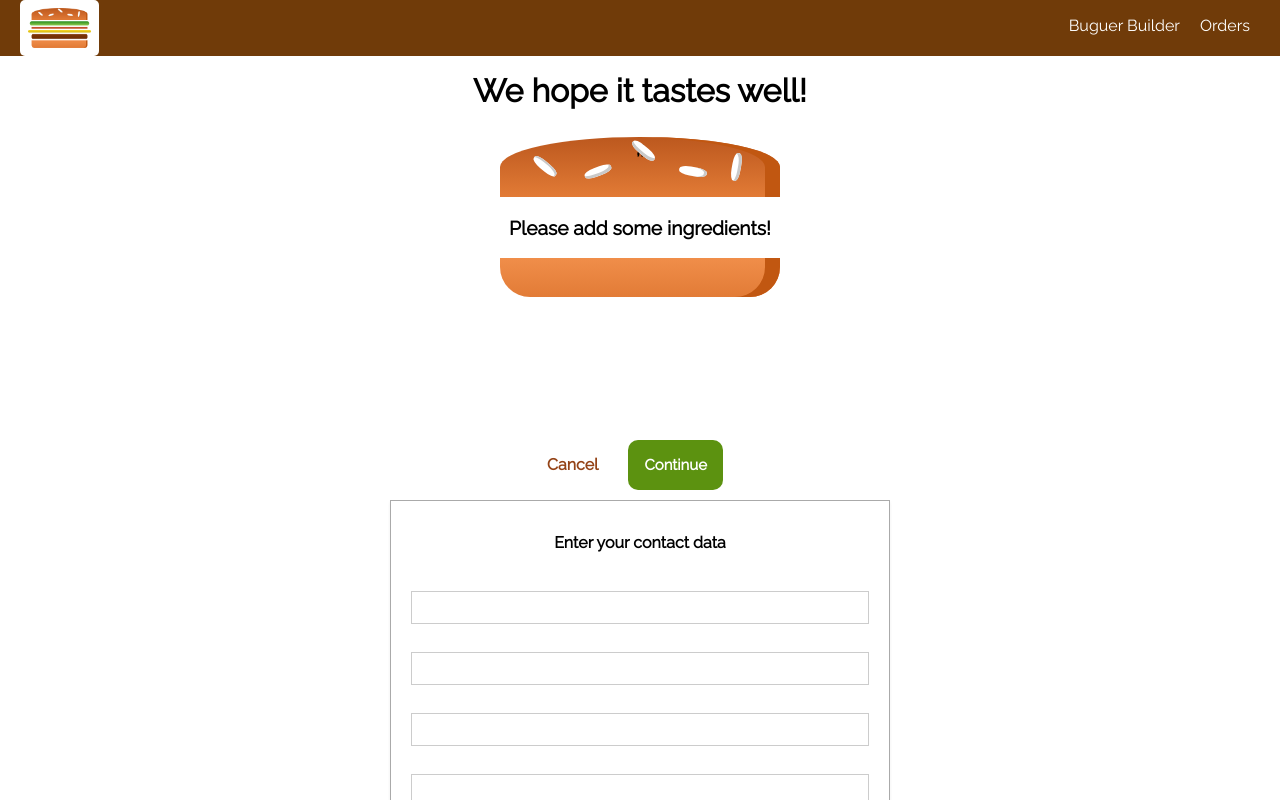
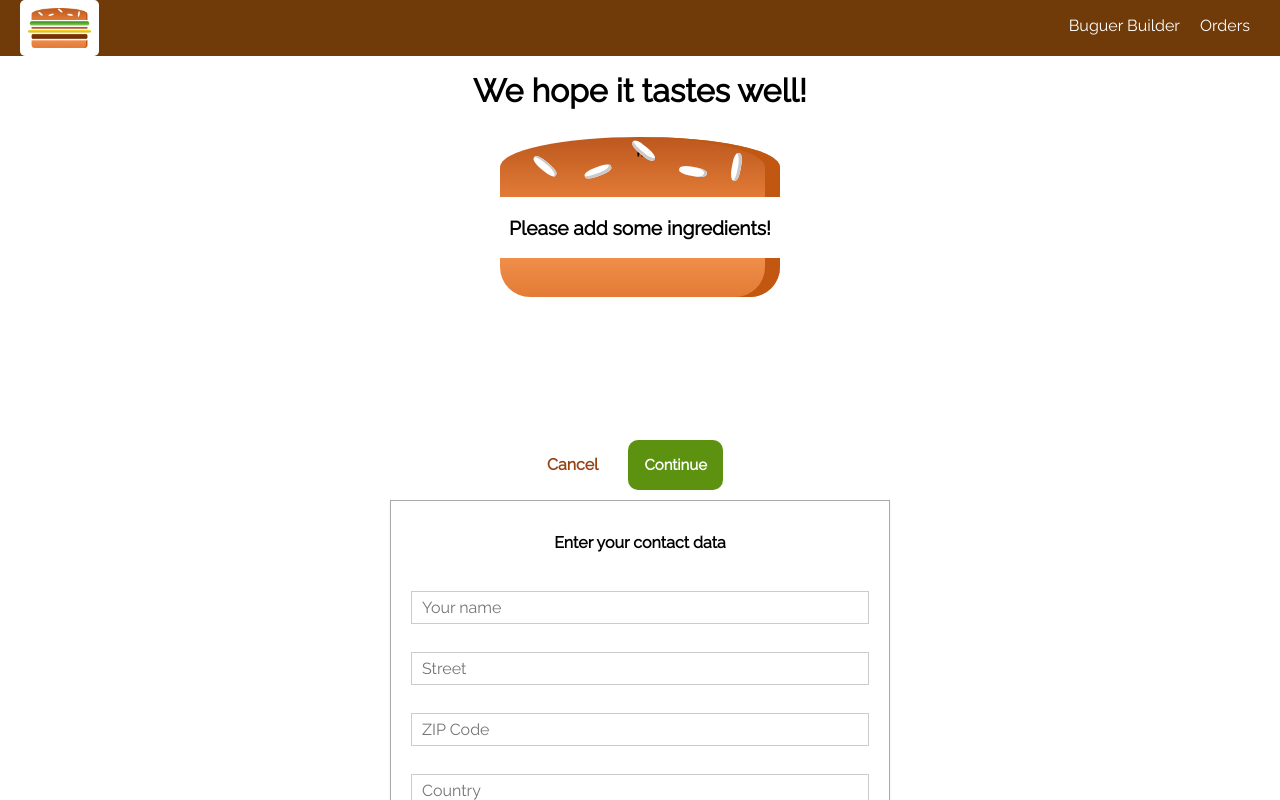
Before and after one commit to SottoMayor/ReactJs, a React (Create React App) app: page /checkout in a window 1280 px wide. Both pictures are taken after a click on the button "Continue". Shown: the top 800 px of the page. Built offline with nearby package versions, Linux system fonts and the light colour scheme.

Commit message:
dynamically create inpurs based on JS config

```diff
--- a/src/components/UI/Input/Input.js
+++ b/src/components/UI/Input/Input.js
@@ -8,13 +8,14 @@ const Input = (props) => {
 
     switch (props.elementType){
         case('input'):
-            inputElement = <input className={classes.InputElement} {...props.elementConfig} value={props.value}/>;
+            inputElement = <input className={classes.InputElement} {...props.elementConfig} defaultValue={props.value}/>;
+            console.log(props)
             break;
         case('textarea'):
-            inputElement = <textarea className={classes.InputElement} {...props.elementConfig} value={props.value}/>;
+            inputElement = <textarea className={classes.InputElement} {...props.elementConfig} defaultValue={props.value}/>;
             break;
         default:
-            inputElement = <input className={classes.InputElement} {...props.elementConfig} value={props.value}/>
+            inputElement = <input className={classes.InputElement} {...props.elementConfig} defaultValue={props.value}/>
     }
 
 
--- a/src/containers/Checkout/ContactData/ContactData.js
+++ b/src/containers/Checkout/ContactData/ContactData.js
@@ -62,7 +62,7 @@ class contactData extends Component {
                         {value: 'cheapest', displayValue: 'Cheapest'}
                     ]
                 },
-                value: ''
+                value: 'This is a delivary fee!'
             }
         },
         loading: false
@@ -99,13 +99,18 @@ class contactData extends Component {
 
     render() {
 
+
+
         let form = (
             <form>
 
-                <Input type='text' name='name' placeholder='Name' inputtype='input' />
-                <Input type='email' name='email' placeholder='Email' inputtype='input' />
-                <Input type='text' name='street' placeholder='Street' inputtype='input' />
-                <Input type='text' name='postal' placeholder='Postal' inputtype='input' />
+                {
+                    Object.keys(this.state.orderForm).map(item => {
+                        return <Input key={item} elementType={this.state.orderForm[item].elementType}
+                        elementConfig={this.state.orderForm[item].elementConfig}
+                        value={this.state.orderForm[item].value} />
+                    })
+                }
 
                 <Button btnType='Success' clicked={this.orderHandler}>ORDER NOW</Button>
 
```
Also changed, not shown: 1 other file (tests, documents, lock files or other folders).
